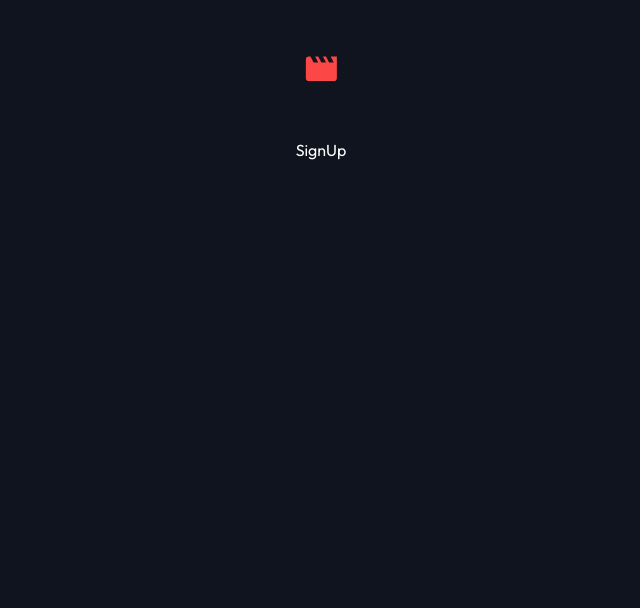
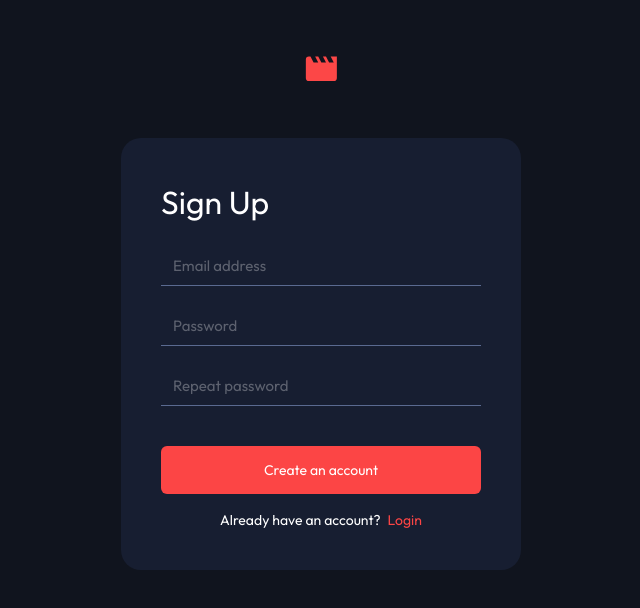
Before and after one commit to ekankam/entertainment-web-app, a Next.js app: page /sign-up in a window 1280 px wide. Shown: the top 608 px of the page, without its empty margins (319-959 px from the left). Built offline with nearby package versions, Linux system fonts and the light colour scheme.

Commit message:
Create sign up form UI

```diff
--- a/app/(auth)/sign-up/page.tsx
+++ b/app/(auth)/sign-up/page.tsx
@@ -1,7 +1,31 @@
+import FormInput from "@/components/form/form-input";
+import FormWrapper from "@/components/form/form-wrapper";
+import Header from "@/components/form/header";
+import { Button } from "@/components/ui/button";
+import { APP_ROUTES } from "@/types";
+import Link from "next/link";
 import React from "react";
 
 function SignUp() {
-  return <div>SignUp</div>;
+  return (
+    <FormWrapper>
+      <Header header="Sign Up" />
+      <form className="h-full">
+        <FormInput type="email" placeholder="Email address" />
+        <FormInput type="password" placeholder="Password" />
+        <FormInput type="password" placeholder="Repeat password" />
+        <Button className="bg-brand-red text-brand-white hover:bg-brand-white hover:text-brand-semi-dark-blue mt-5 mb-4 w-full h-12">
+          Create an account
+        </Button>
+        <p className="text-center text-sm">
+          Already have an account?{" "}
+          <Link href={APP_ROUTES.LOGIN} className="text-brand-red ml-1">
+            Login
+          </Link>
+        </p>
+      </form>
+    </FormWrapper>
+  );
 }
 
 export default SignUp;
```
